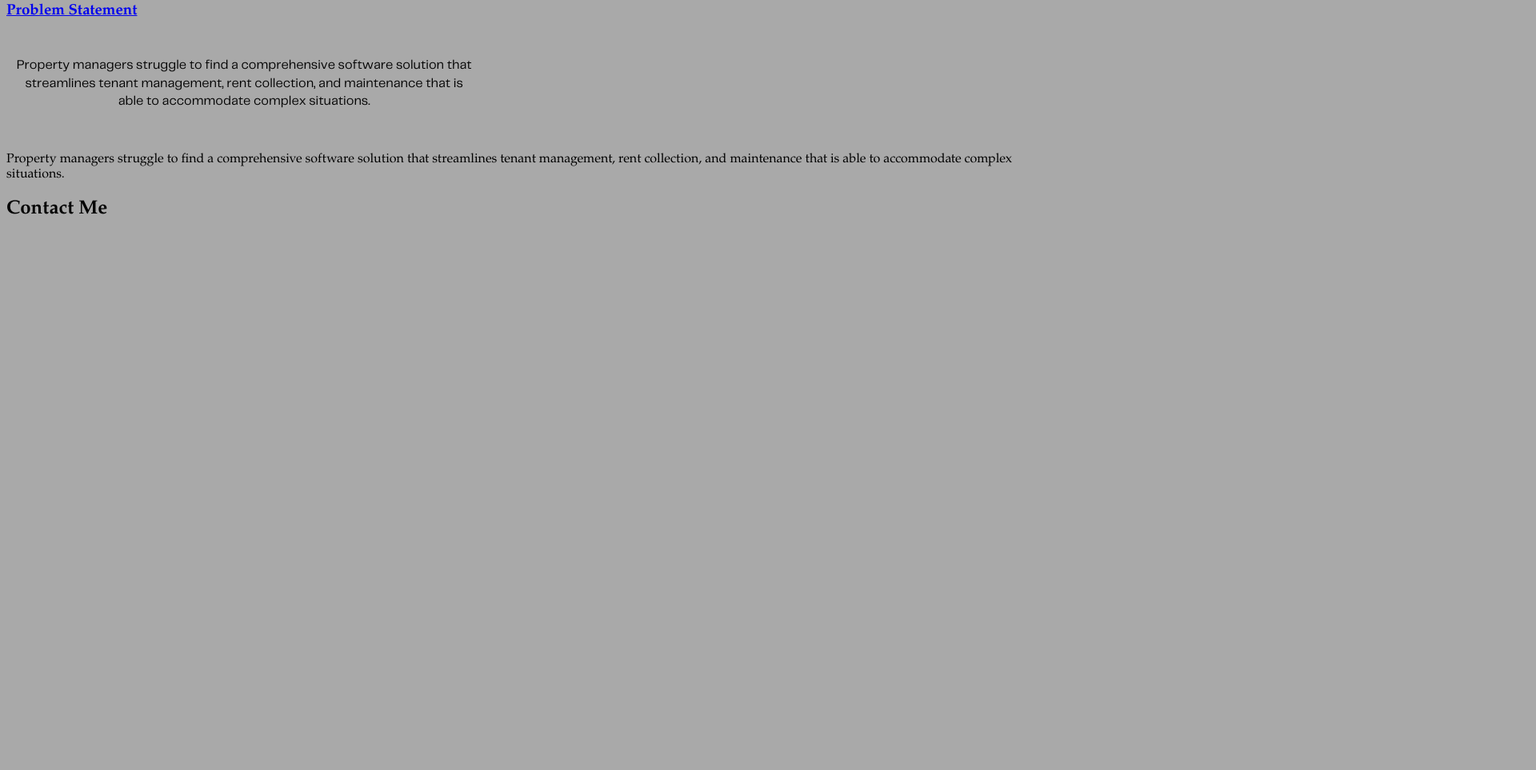
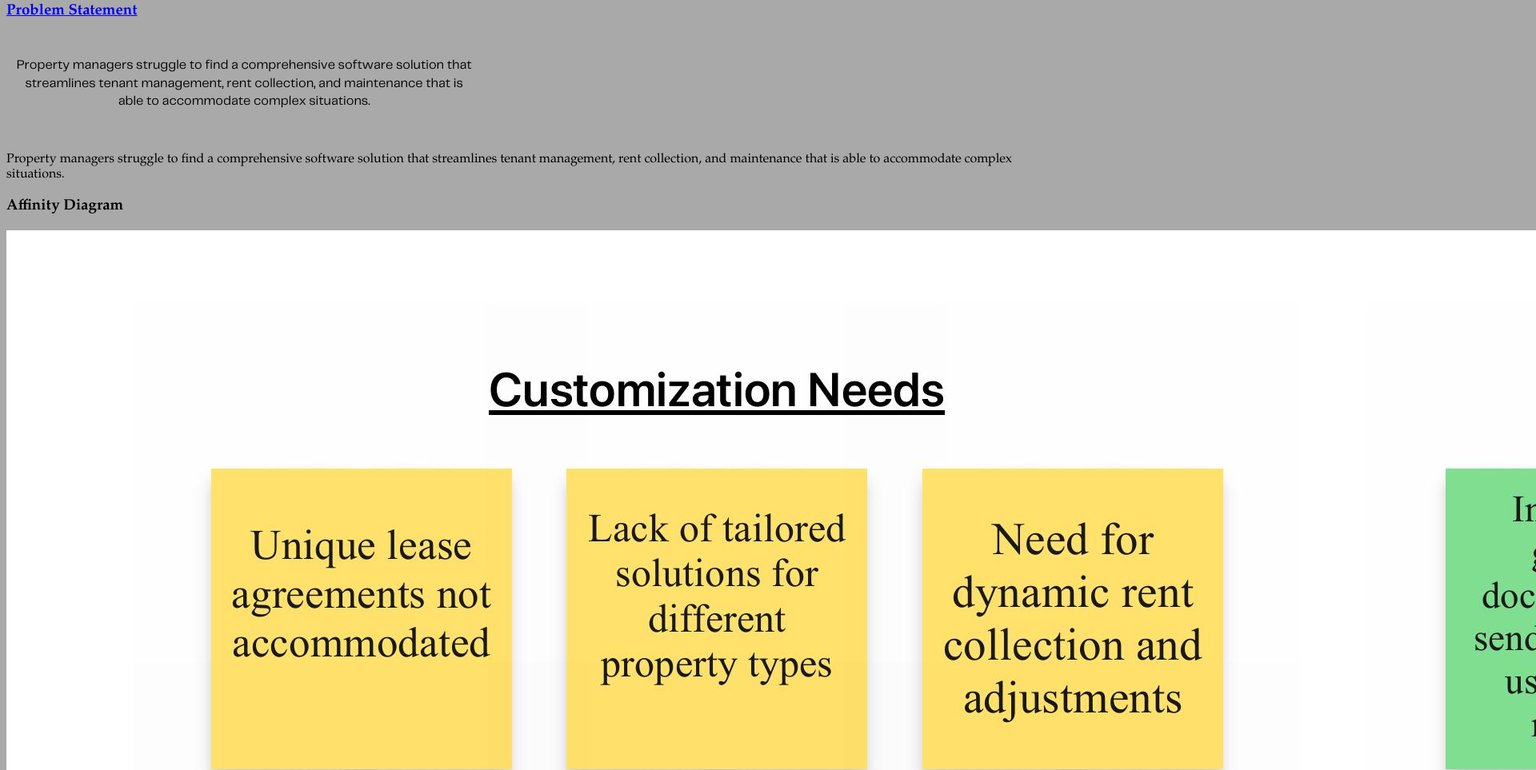
Before and after one commit to CarterThreatt/CarterThreatt.github.io, a plain HTML site: page index.html in a window 1280 px wide. Shown: the part 225-1188 px from the top of the page at 80% size, 1920 px wide, since content can reach past the window. Before the commit the page ends 800 px from the top, so only its background shows below. Drawn offline with Linux system fonts and the light colour scheme.

Commit message:
Add Affinity Diagram to Website

```diff
--- a/index.html
+++ b/index.html
@@ -24,6 +24,12 @@
             <a href="files/Problem_Statement_Detail.pdf"><h3>Problem Statement</h3></a>
             <a href="files/Problem_Statement_Detail.pdf"><img src="images/Problem_Statement.png"></a>
         <p>Property managers struggle to find a comprehensive software solution that streamlines tenant management, rent collection, and maintenance that is able to accommodate complex situations.</p>
+            <!-- Affinity Diagram Assignment -->
+            <section class ="project">
+            <a herf="files/Affinity Diagram.pdf"><h3>Affinity Diagram</h3></a>
+            <a herf="files/Affinity Diagram.pdf"><img src="images/Affinity Diagram.jpg"></a>
+        <p>The affinity diagram organizes key challenges property managers face with existing software into categories like customization needs, manual processes, integration gaps, efficiency, legal compliance, and maintenance tracking. It highlights the need for a more adaptable, comprehensive solution to streamline property management tasks.</p>
+
 
         <h2> Contact Me</h2>
         <div class="contact"></div>
```
